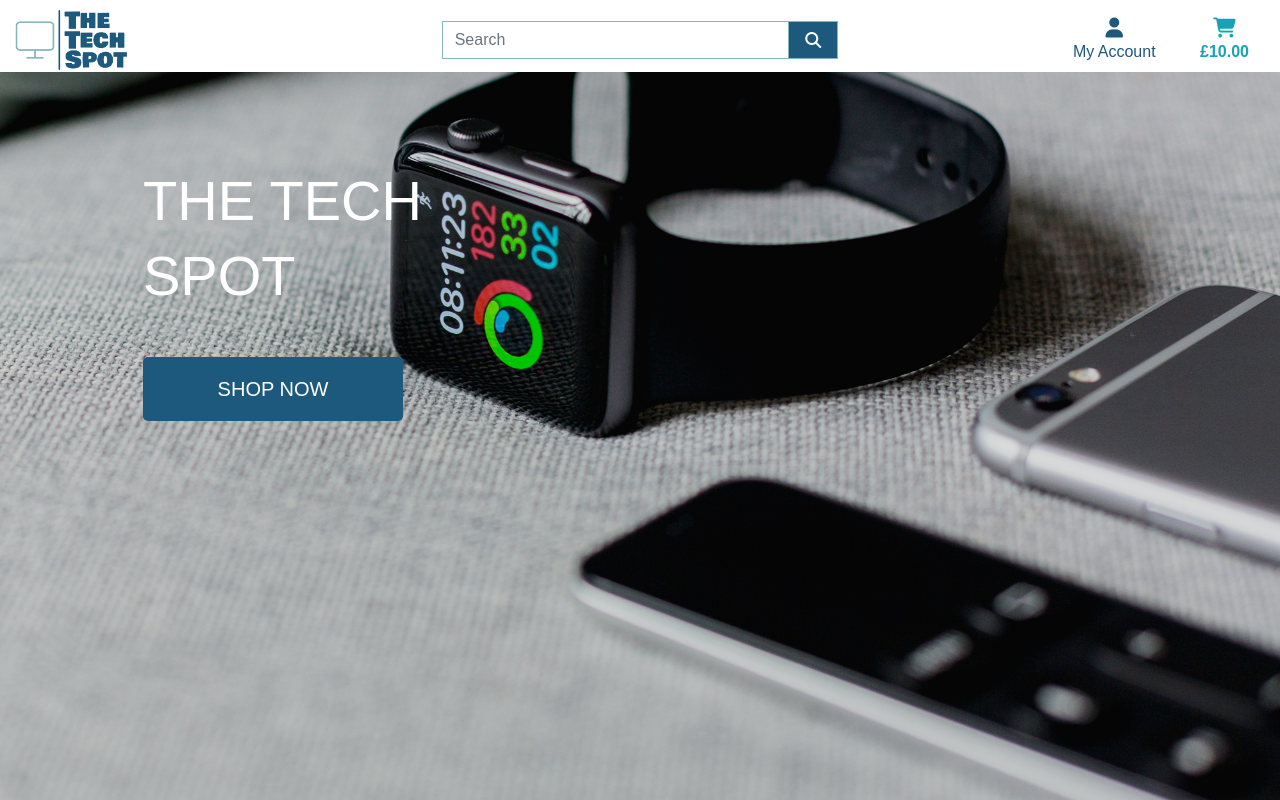
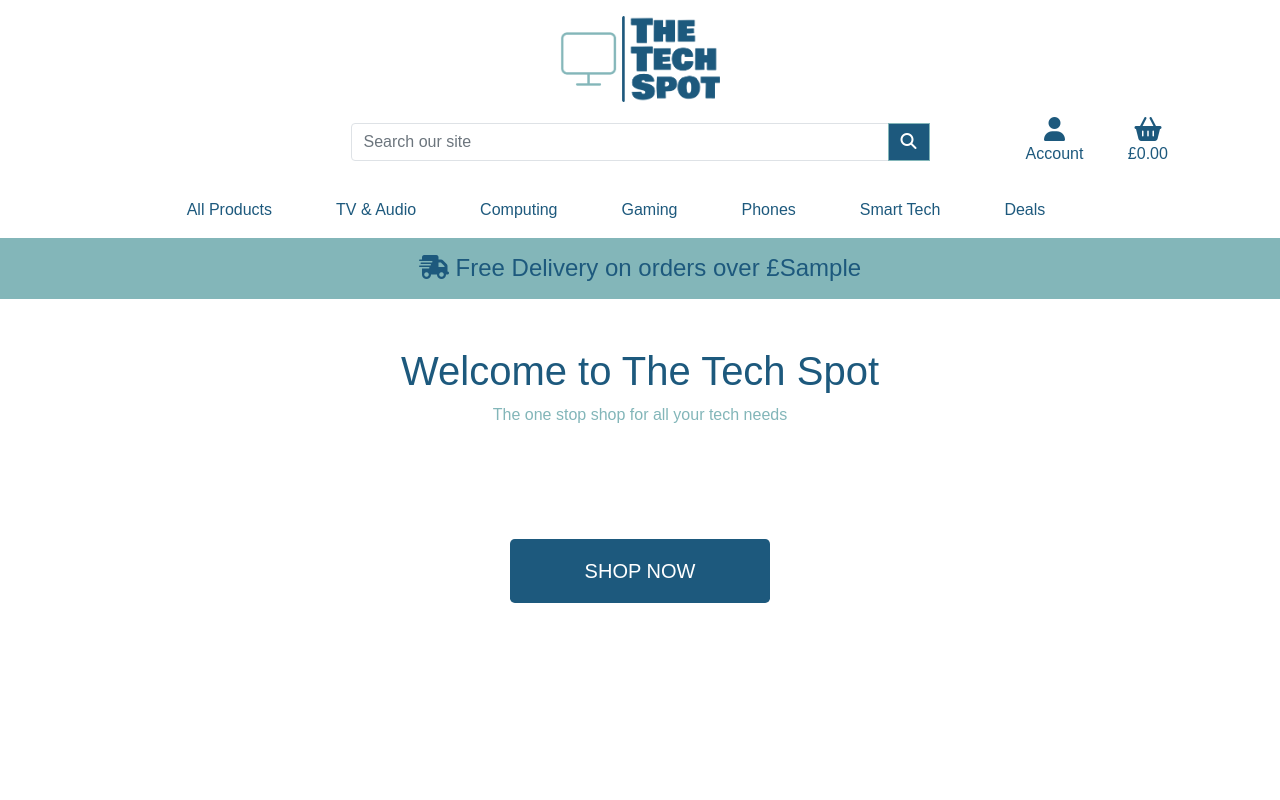
Before and after one commit to rdhadda/the-tech-spot, a Django app: template home/templates/home/index.html in a window 1280 px wide. Run offline with Django 3.2, Linux system fonts and the light colour scheme; the template is opened without the code that fills it: most values are stand-ins (such as "Sample title", 1, 10 or a date in 2020); some libraries are stand-ins or nearby versions; some web fonts are replaced.

Commit message:
feat: added includes and index.html styling

```diff
--- a/home/templates/home/index.html
+++ b/home/templates/home/index.html
@@ -1,22 +1,24 @@
 {% extends "base.html" %}
 {% load static %}
 {% block content %}
-<div class="container h-100">
-    <div class="row h-100">
-        <div class="col-10 col-md-6 my-auto">
-            <h1 class="display-4 logo-font text-white">
-                The Tech
-            </h1>
-            <h1 class="display-4 logo-font text-white">
-                Spot
-            </h1>
-            <div class="my-5">
-                <h4>
-                    <a href="" class="shop-now-button btn btn-lg rounded-4 text-uppercase py-3">Shop Now</a>
-                </h4>
-            </div>
 
-        </div>
-    </div>
+<div class="row mt-5 d-flex justify-content-center text-center">
+    <div class="col-10 mb-5">
+    <h1 class="text-blue text-center">Welcome to The Tech Spot</h1>
+    <p class="text-turquoise text-center">The one stop shop for all your tech needs</p>
 </div>
+</div>
+
+<div class="row mt-5 d-flex justify-content-center ">
+    <h4>
+        <a href="" class="shop-now-button btn btn-lg rounded-4 text-uppercase py-3">Shop Now</a>
+    </h4>
+</div>
+
+
+
+
+
+
+
 {% endblock %}
--- a/static/css/base.css
+++ b/static/css/base.css
@@ -6,7 +6,7 @@ html {
 }
 
 body {
-    background: url('/media/the-tech-spot-background.jpg') no-repeat center center fixed;
+    /* background: url('/media/the-tech-spot-background.jpg') no-repeat center center fixed; */
     background-size: cover;
     height: calc(100vh - 164px);
     color: #555;
@@ -15,7 +15,7 @@ body {
 }
 
 .brand-logo {
-    width: 7rem;
+    width: 10rem;
     height: auto;
 }
 
@@ -65,30 +65,16 @@ body {
     color: white;
 }
 
+.text-turquoise {
+    color: #83B6B9;
+}
+
+.delivery-banner {
+    background-color: #83B6B9;
+}
+
 .border-black {
     border: 1px solid #83B6B9 !important;
 }
 
 /* -------------------------------- Media Queries */
-
-/* Slightly larger container on xl screens */
-@media (min-width: 1200px) {
-  .container {
-    max-width: 80%;
-  }
-}
-
-/* fixed top navbar only on medium and up */
-@media (min-width: 992px) {
-    .fixed-top-desktop-only {
-        position: fixed;
-        top: 0;
-        right: 0;
-        left: 0;
-        z-index: 1030;
-    }
-
-    .header-container {
-        padding-top: 164px;
-    }
-}
--- a/templates/allauth/base.html
+++ b/templates/allauth/base.html
@@ -37,63 +37,17 @@
     <title>The Tech Stop {% block extra_title %}{% endblock %}</title>
   </head>
   <body>
-    <header class="container-fluid fixed-top">
-      <div id="topnav" class="row bg-white pt-lg-2 d-none d-lg-flex">
-        <div class="col-12 col-lg-4 my-auto py-1 py-lg-0 text-center text-lg-left">
-          <a href="{% url 'home' %}"><img class="brand-logo" src="/media/the-tech-spot-logo-no-background.png" alt="The Tech Spot Logo"></a>
+    <header class="container-fluid">
+      <div class="row d-flex justify-content-center align-items-center mt-3">
+        <a href="{% url 'home' %}"><img class="brand-logo" src="/media/the-tech-spot-logo-no-background.png" alt="The Tech Spot Logo"></a>
+      </div>
+      {% include 'includes/main_nav.html' %}
+      {% include 'includes/categories_nav.html' %}
+      <div class="row text-center delivery-banner">
+        <div class="col">
+            <h4 class="my-3 text-blue"><i class="fa-solid fa-truck-fast"></i> Free Delivery on orders over £{{ free_delivery_threshold }} </h4>
         </div>
-        <div class="col-12 col-lg-4 my-auto py-1 py-lg-0">
-          <form method="GET" action="">
-            <div class="input-group w-100">
-                <input class="form-control border border-black rounded-0" type="text" name="q" placeholder="Search">
-                <div class="input-group-append">
-                    <button class="form-control btn btn-black border border-black rounded-0" type="submit">
-                        <span class="icon">
-                            <i class="fas fa-search"></i>
-                        </span>
-                    </button>
-                </div>
-            </div>
-        </form>
-        </div>
-        <div class="col-12 col-lg-4 my-auto py-1 py-lg-0">
-          <ul class="list-inline list-unstyled text-center text-lg-right my-0">
-            <li class="list-inline-item dropdown">
-              <a class="text-blue nav-link" href="#" id="user-options" data-toggle="dropdown" aria-haspopup="true" aria-expanded="false">
-                <div class="text-center">
-                    <div><i class="fas fa-user fa-lg"></i></div>
-                    <p class="my-0">My Account</p>
-                </div>
-            </a>
-            <div class="dropdown-menu border-0" aria-labelledby="user-options">
-              {% if request.user.is_authenticated %}
-              {% if request.user.is_superuser %}
-                  <a href="" class="dropdown-item text-blue">Product Management</a>
-              {% endif %}
-              <a href="" class="dropdown-item text-blue">My Profile</a>
-              <a href="{% url 'account_logout' %}" class="dropdown-item text-blue">Logout</a>
-          {% else %}
-              <a href="{% url 'account_signup' %}" class="dropdown-item text-blue">Register</a>
-              <a href="{% url 'account_login' %}" class="dropdown-item text-blue">Login</a>
-          {% endif %}
-          </div>
-            </li>
-            <li class="list-inline-item">
-              <a class="{% if grand_total %}text-info font-weight-bold{% else %}text-blue{% endif %} nav-link" href="">
-                <div class="text-center">
-                    <div><i class="fa fa-shopping-cart fa-lg"></i></div>
-                    <p class="my-0">
-                        {% if grand_total %}
-                            £{{ grand_total|floatformat:2 }}
-                        {% else %}
-                            £0.00
-                        {% endif %}
-                    </p>
-                </div>
-            </a>
-            </li>
-        </div>
-      </div>
+    </div>
     </header>
 
     {% if messages %}
--- /dev/null
+++ b/templates/allauth/includes/categories_nav.html
@@ -0,0 +1,43 @@
+<div class="row">
+    <div class="col d-flex justify-content-lg-center">
+        <nav class="navbar navbar-expand-lg">
+            <button class="navbar-toggler" type="button" data-toggle="collapse" data-target="#categories-nav" aria-controls="categories-nav" aria-expanded="false" aria-label="Toggle navigation">
+                <span class="navbar-toggler-icon"><i class="fa-solid fa-bars rotate"></i></span>
+            </button>
+
+            <div class="collapse navbar-collapse" id="categories-nav">
+              <ul class="navbar-nav w-auto mx-auto">
+                <li class="nav-item dropdown">
+                  <a href="#" class="nav-link mr-5 text-blue"  id="all-products-link" data-toggle="dropdown" aria-haspopup="true" aria-expanded="false">
+                      All Products
+                  </a>
+                  <div class="dropdown-menu border-1" aria-labelledby="all-products-link">
+                      <a href="" class="dropdown-item">By Price</a>
+                      <a href="" class="dropdown-item">By Rating</a>
+                      <a href="" class="dropdown-item">By Category</a>
+                      <a href="" class="dropdown-item">All Products</a>
+                  </div>
+              </li>
+                  <li class="nav-item">
+                    <a href="" class="nav-link mr-5 text-blue" id="home-link">TV & Audio</a>
+                  </li>
+                  <li class="nav-item">
+                    <a href="" class="nav-link mr-5 text-blue" id="home-link">Computing</a>
+                  </li>
+                  <li class="nav-item">
+                    <a href="" class="nav-link mr-5 text-blue" id="home-link">Gaming</a>
+                  </li>
+                  <li class="nav-item">
+                    <a href="" class="nav-link mr-5 text-blue" id="home-link">Phones</a>
+                  </li>
+                  <li class="nav-item">
+                    <a href="" class="nav-link mr-5 text-blue" id="home-link">Smart Tech</a>
+                  </li>
+                  <li class="nav-item">
+                    <a href="" class="nav-link mr-5 text-blue" id="home-link">Deals</a>
+                 </li>
+              </ul>
+            </div>
+        </nav>
+        </div>
+    </div>
--- /dev/null
+++ b/templates/allauth/includes/main_nav.html
@@ -0,0 +1,62 @@
+<nav class="row navbar">
+    <div class="col-12 my-auto d-lg-flex py-1 py-lg-0">
+
+        <!-- Search bar -->
+        <div class="col-12 col-lg-6 offset-lg-3 my-auto py-1 py-lg-0">
+            <form method="GET" action="">
+                <div class="input-group w-100">
+                    <input class="form-control border rounded-1" type="text" name="q" placeholder="Search our site" aria-label="search">
+                    <div class="input-group-append">
+                        <button class="form-control btn btn-black border border-black rounded-0" type="submit" aria-label="submit search">
+                            <span><i class="fa-solid fa-magnifying-glass"></i>
+                            </span>
+                        </button>
+                    </div>
+                </div>
+            </form>
+        </div>
+
+        <div class="col-12 col-lg-3 my-auto py-1 py-lg-0">
+            <ul class="list-inline list-unstyled text-center right my-0">
+
+                <!-- Account -->
+                <li class="list-inline-item dropdown">
+                    <a href="#" class="nav-link text-blue" id="user-options" data-toggle="dropdown" aria-haspopup="true" aria-expanded="false">
+                        <div>
+                            <div><i class="fas fa-user fa-xl"></i></div>
+                            <p class="my-0">Account</p>
+                        </div>
+                    </a>
+                    <div class="dropdown-menu border-0" aria-labelledby="user-options">
+                        {% if request.user.is_authenticated %}
+                            {% if request.user.is_superuser %}
+                                <a href="{% url 'add_product' %}" class="dropdown-item text-blue">Product Management</a>
+                            {% endif %}
+                                <a href="" class="dropdown-item">My Profile</a>
+                                <a href="{% url 'account_logout' %}" class="dropdown-item text-blue">Sign Out</a>
+                            {% else %}
+                                <a href="{% url 'account_signup' %}" class="dropdown-item text-blue">Register</a>
+                                <a href="{% url 'account_login' %}" class="dropdown-item text-blue">Sign In</a>
+                        {% endif %}
+                    </div>
+                </li>
+
+                <!-- Bag -->
+                <li class="list-inline-item">
+                    <a href="" class="nav-link text-blue">
+                        <div>
+                            <div><i class="fa-solid fa-basket-shopping fa-xl"></i></div>
+                            <p class="my-0">
+                                {% if total %}
+                                    £{{ grand_total|floatformat:2 }}
+                                {% else %}
+                                    £0.00
+                                {% endif %}
+                            </p>
+                        </div>
+                    </a>
+                </li>
+            </ul>
+        </div>
+    </div>
+</nav>
```
